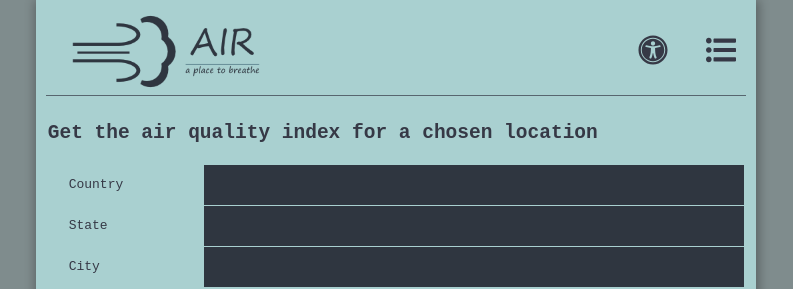
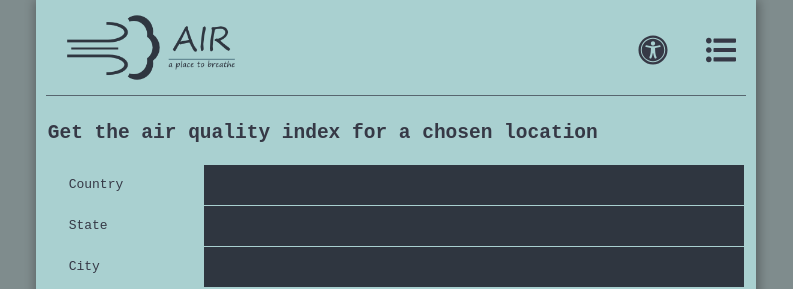
Before and after one commit to R1k17/AIR.io, a plain HTML site: page index.html in a window 1280 px wide. Shown: the top 289 px of the page, without its empty margins (244-1037 px from the left). Drawn offline with nearby package versions, Linux system fonts and the light colour scheme; some packages are replaced by stand-ins of ours; no server answers.

Commit message:
Update index.css

```diff
--- a/index.css
+++ b/index.css
@@ -96,9 +96,9 @@ nav ul li a {
 }
 
 header>nav>img {
-    width: 200px;
+    width: 180px;
     float: left;
-    margin-left: 20px;
+    margin-left: 15px;
 }
 
 footer nav ul {
```
